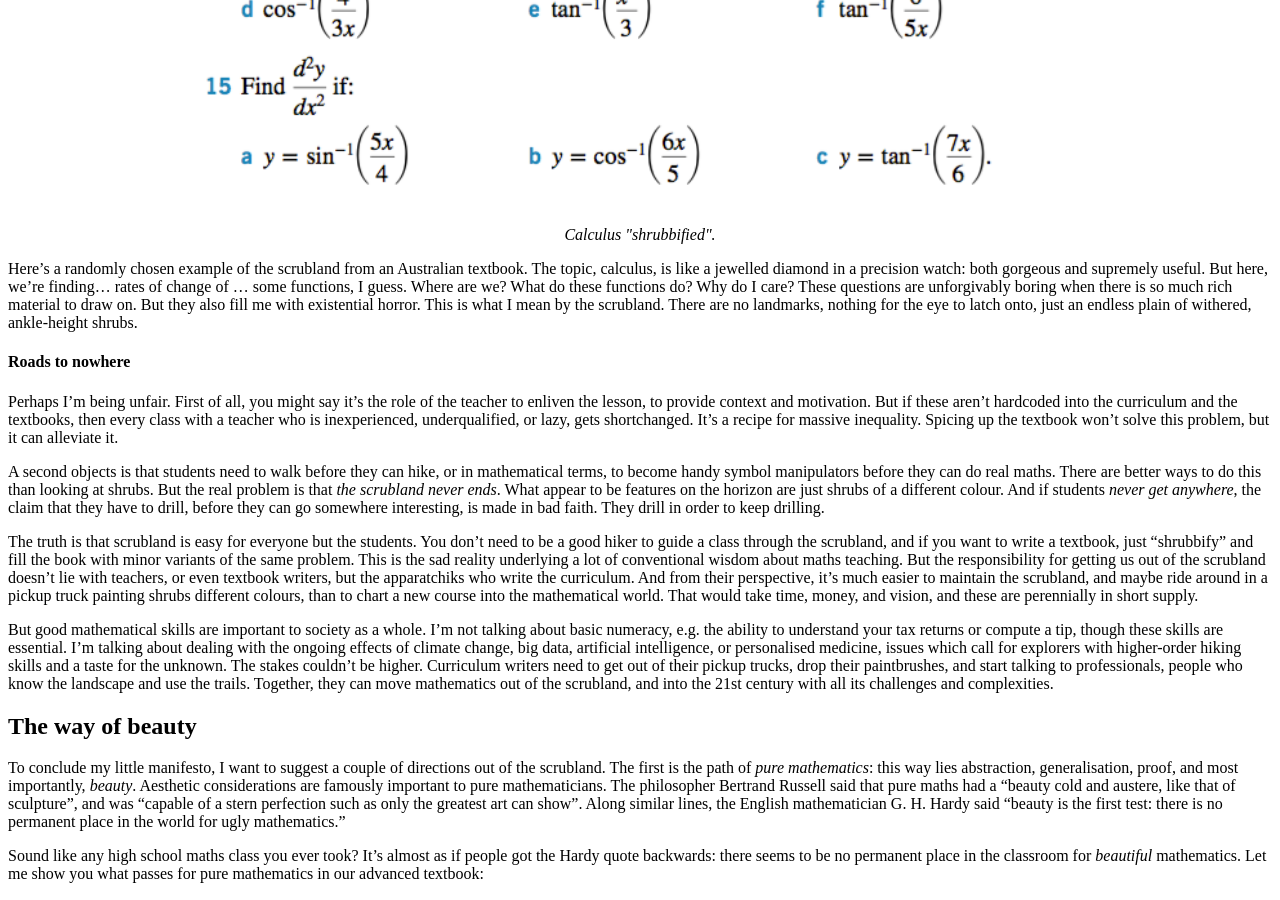
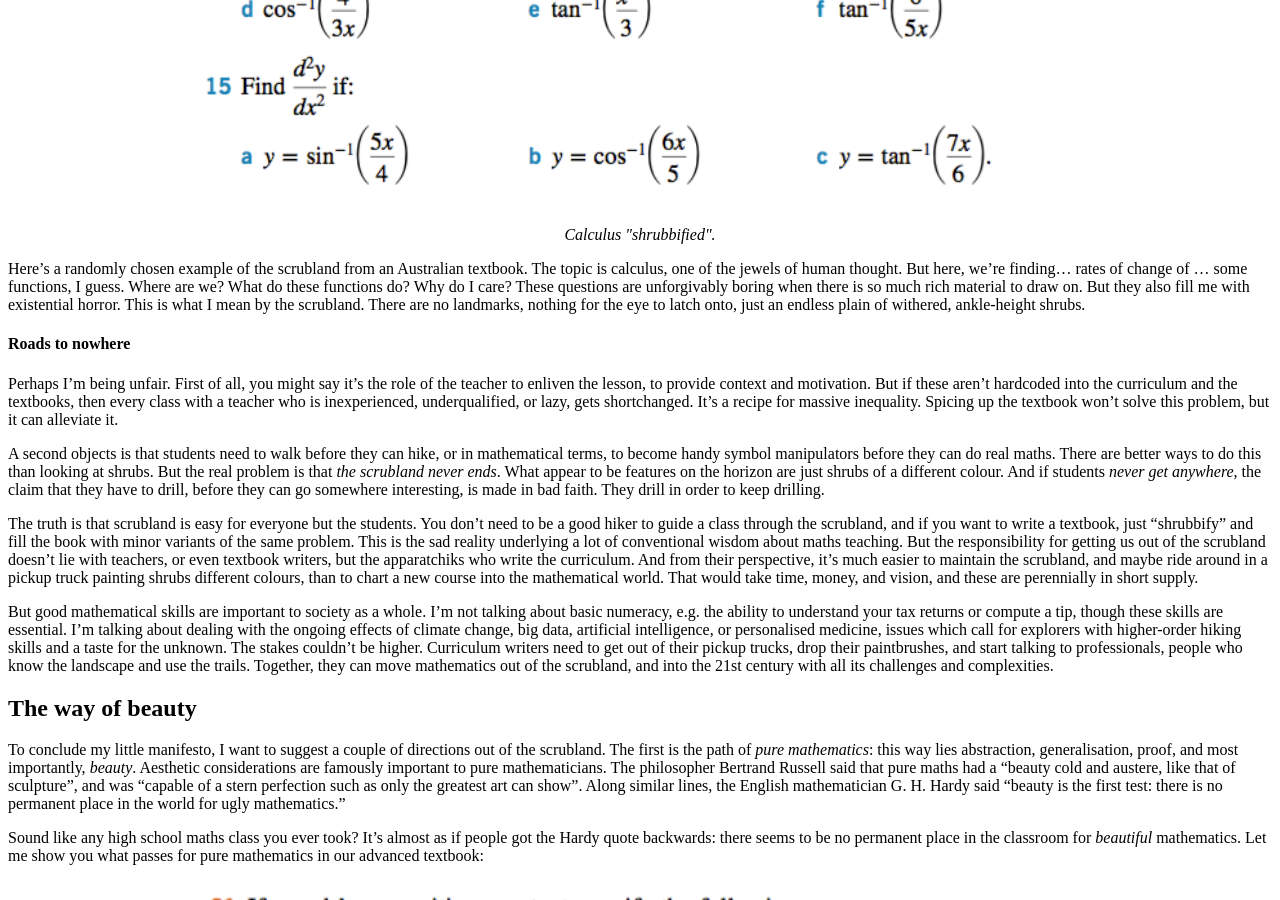
Before and after one commit to hapax/hapax.github.io, a Jekyll site: the page built from assets/teaching.md, in a window 1280 px wide and 900 px high, scrolled down 2569 px. Built offline with Jekyll 4.4.1, drawn with Linux system fonts in a browser that asks for light colours; our own code applies the rules of GitHub Pages for plain Markdown files; formulas are drawn with MathJax 3; a script that is not in the unit is left out; some of the changed text lies outside the part shown.

Commit message:
Update teaching.md

```diff
--- a/assets/teaching.md
+++ b/assets/teaching.md
@@ -151,8 +151,7 @@
 
 Here's a randomly chosen example of the scrubland from an Australian
 textbook.
-The topic, calculus, is like a jewelled diamond in a precision watch:
-both gorgeous and supremely useful.
+The topic is calculus, one of the jewels of human thought.
 But here, we're finding... rates of change of ... some functions, I
 guess.
 Where are we?
@@ -889,3 +888,6 @@
 
 I mean, what is inverse sine on a Saturday?
 I may as well be looking at a barcode.
+
+The topic, calculus, is like a jewelled diamond in a precision watch:
+both gorgeous and supremely useful.
```
